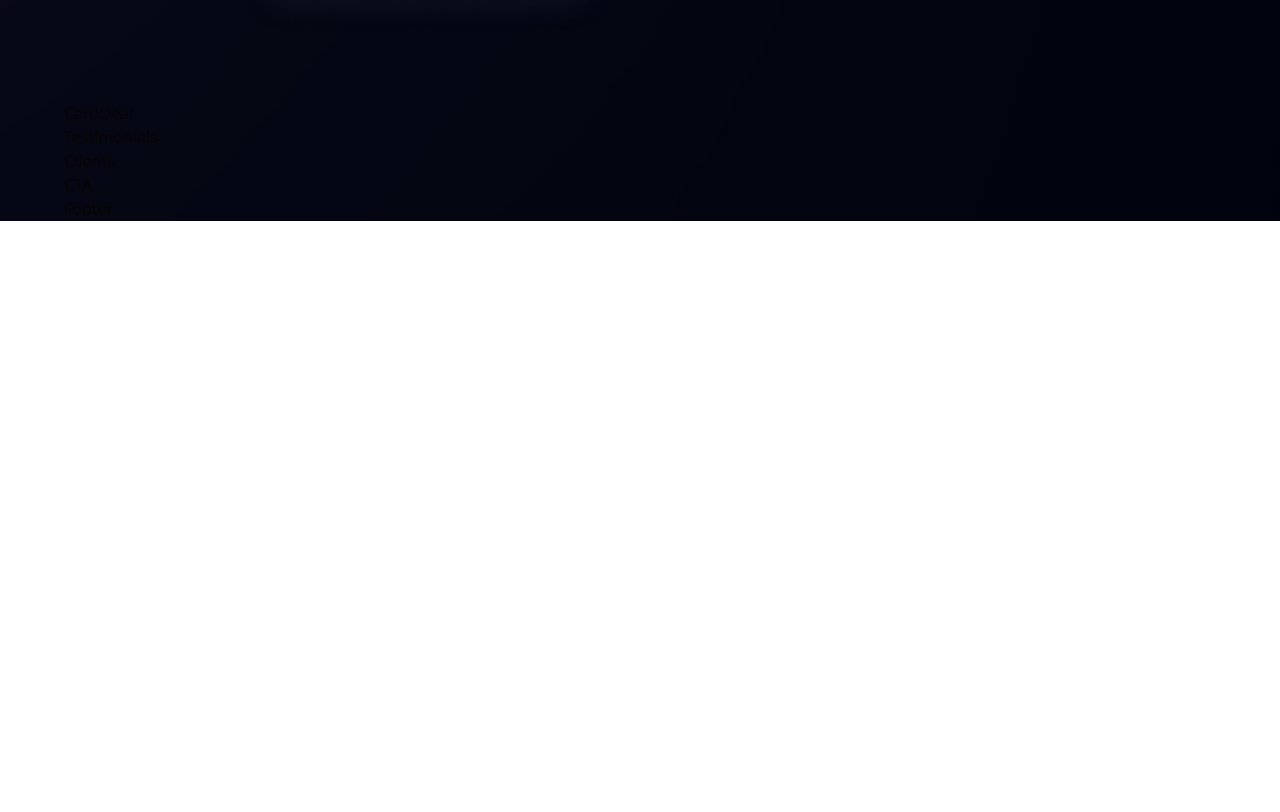
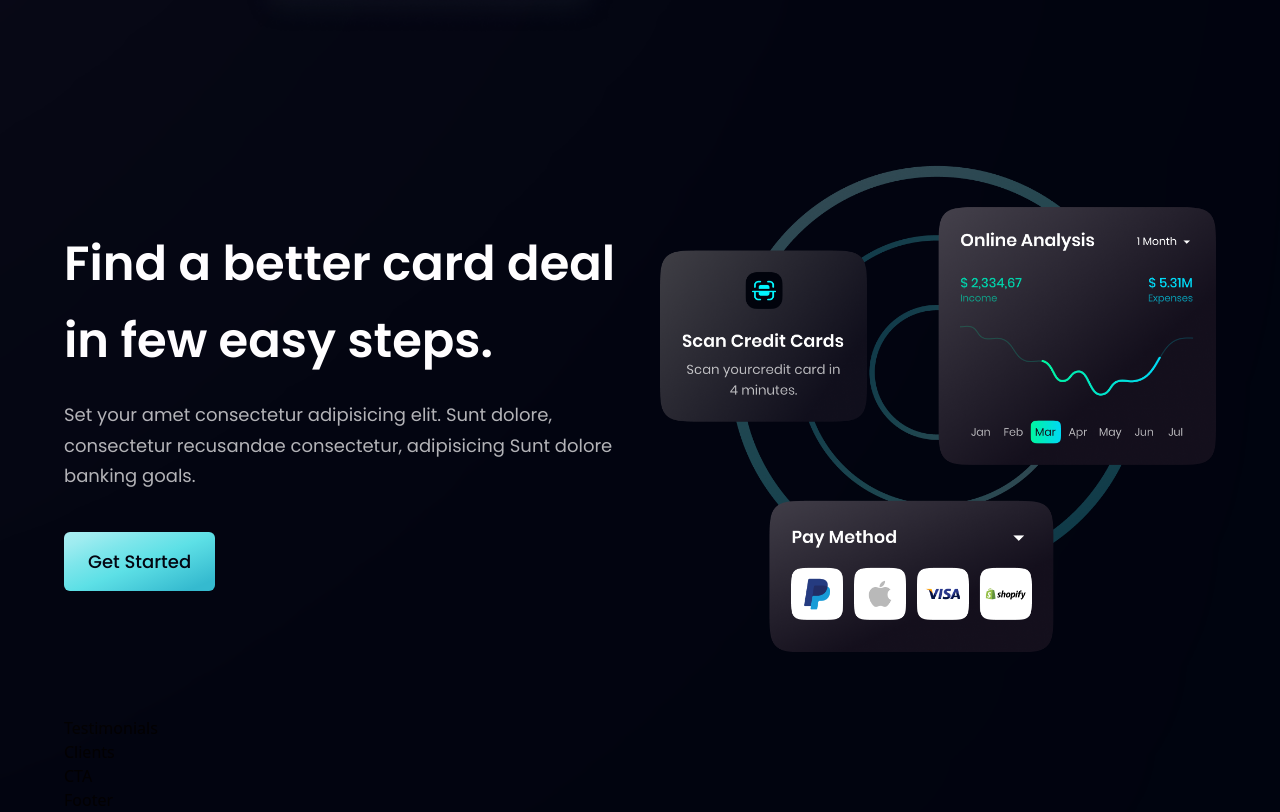
Before and after one commit to MdAbbas110/bank_modern_app, a React (Vite) app in the folder bank_modern_app/: page / in a window 1280 px wide. Shown: the part 2068-2880 px from the top of the page. Before the commit the page ends 2289 px from the top, so only its background shows below. Built offline with nearby package versions, Linux system fonts and the light colour scheme.

Commit message:
card component added

```diff
--- a/bank_modern_app/src/components/CardDeal.jsx
+++ b/bank_modern_app/src/components/CardDeal.jsx
@@ -1,5 +1,24 @@
-const CardDeal = () => {
-  return <div>CardDeal</div>;
-};
+import { card } from '../assets';
+import styles, { layout } from '../style';
+import Button from './Button';
 
+const CardDeal = () => (
+  <section className={layout.section}>
+    <div className={layout.sectionInfo}>
+      <h2 className={styles.heading2}>
+        Find a better card deal <br className='sm:block hidden' /> in few easy
+        steps.
+      </h2>
+      <p className={`${styles.paragraph} wax-w-[470px] mt-5`}>
+        Set your amet consectetur adipisicing elit. Sunt dolore, consectetur
+        recusandae consectetur, adipisicing Sunt dolore banking goals.
+      </p>
+      <Button styles='mt-10' />
+    </div>
+
+    <div className={layout.sectionImg}>
+      <img src={card} alt='card' className='w-[100%] h-[100%]' />
+    </div>
+  </section>
+);
 export default CardDeal;
```
